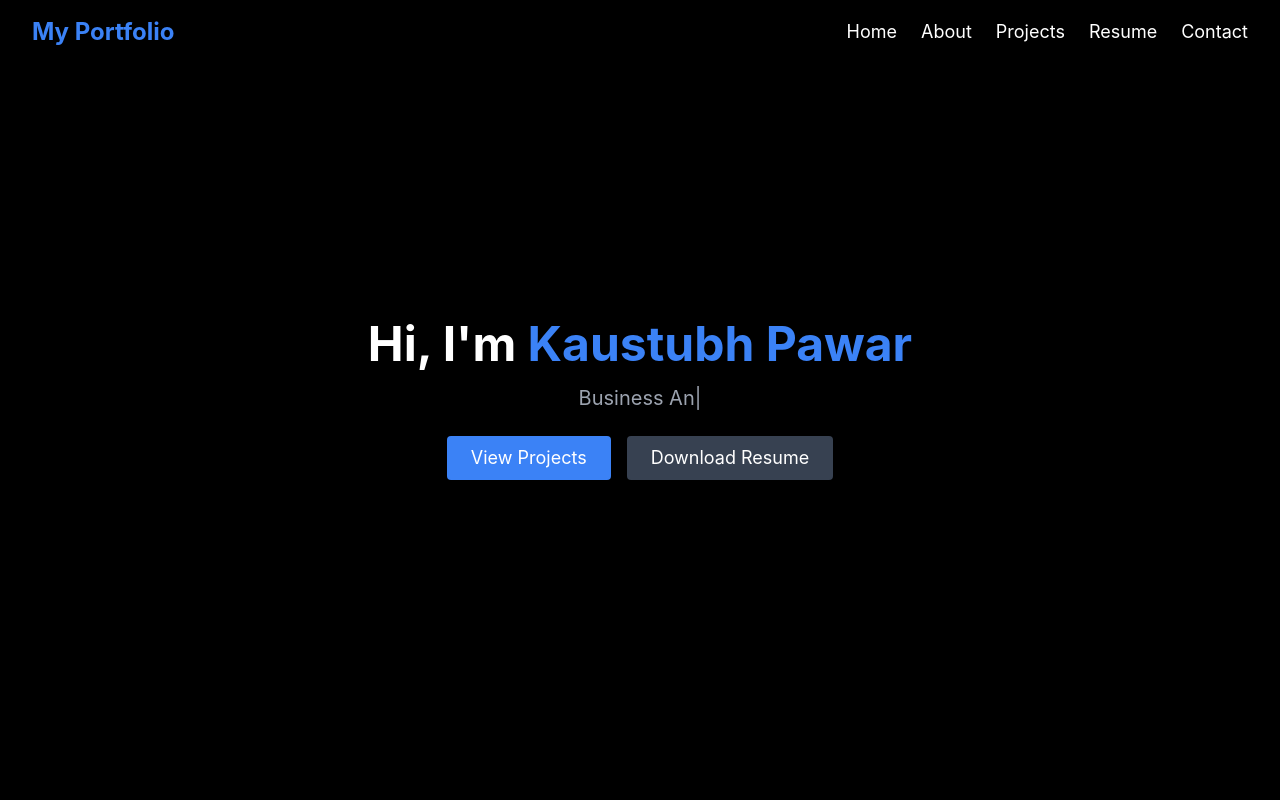
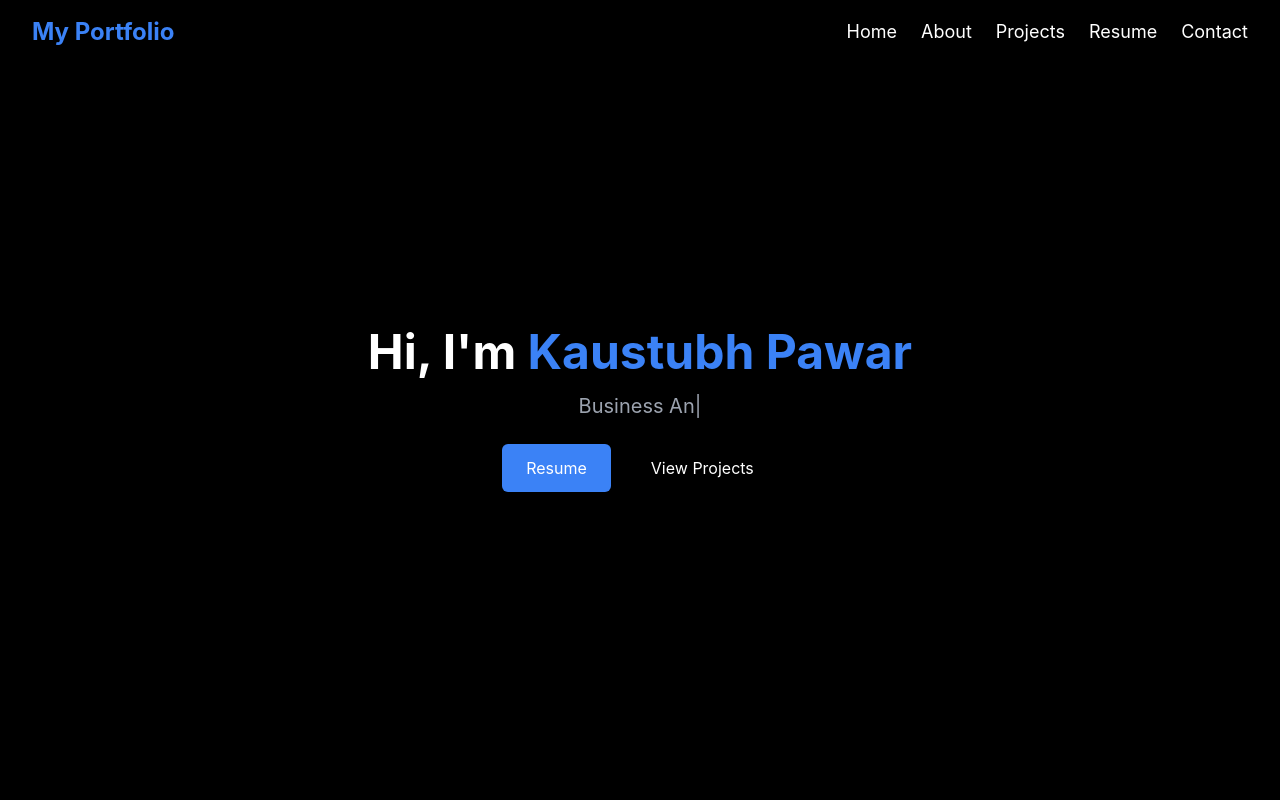
Before and after one commit to KaustubhPawar22/website, a React (Create React App) app: page / in a window 1280 px wide. Shown: the top 800 px of the page. Built offline with nearby package versions, Linux system fonts and the light colour scheme.

Commit message:
Added skill logos to Resume section

```diff
--- a/postcss.config.js
+++ b/postcss.config.js
@@ -1,7 +1,6 @@
-// postcss.config.js
 module.exports = {
-    plugins: {
-      tailwindcss: {},
-      autoprefixer: {},
-    },
-  }
+  plugins: [
+    require('@tailwindcss/postcss')(),
+    require('autoprefixer')(),
+  ],
+};
--- a/src/App.css
+++ b/src/App.css
@@ -1,3 +1,7 @@
+html {
+  scroll-behavior: smooth;
+}
+
 .App {
   text-align: center;
 }
--- a/src/App.js
+++ b/src/App.js
@@ -5,6 +5,7 @@ import About from "./About";
 import Projects from "./Projects";
 import Resume from "./Resume";
 import Contact from "./Contact";
+
 
 function App() {
   return (
--- a/src/HeroSection.js
+++ b/src/HeroSection.js
@@ -1,10 +1,12 @@
 import React from "react";
 import { motion } from "framer-motion";
 import { TypeAnimation } from "react-type-animation";
+import { Link } from "react-scroll";
 
 const HeroSection = () => {
   return (
-    <div className="h-screen flex flex-col items-center justify-center text-center text-white bg-black">
+
+    <section className="h-screen flex flex-col items-center justify-center text-center text-white bg-black pt-5">
       <motion.h1
         className="text-5xl font-bold"
         initial={{ opacity: 0, y: -20 }}
@@ -33,10 +35,29 @@ const HeroSection = () => {
         animate={{ opacity: 1, y: 0 }}
         transition={{ duration: 1, delay: 0.5 }}
       >
-        <button className="bg-blue-500 px-6 py-2 text-lg rounded">View Projects</button>
-        <button className="bg-gray-700 px-6 py-2 text-lg rounded">Download Resume</button>
+        <div className="flex gap-4">
+        {/* Resume Download Button */}
+        <a
+          href="/resume.pdf"
+          download="KaustubhPawar_Resume"
+          className="px-6 py-3 bg-blue-500 text-white rounded-md hover:bg-blue-600 transition-all"
+        >
+          Resume
+        </a>
+
+
+        <Link
+                    to="projects"
+                    smooth={true}
+                    duration={500}
+                    offset={-70} // Adjust offset to account for navbar height
+                    className="px-6 py-3 bg-white-500 text-white rounded-md hover:bg-blue-600 transition-all cursor-pointer"
+                    >
+                    View Projects
+                  </Link>
+      </div>
       </motion.div>
-    </div>
+    </section>
   );
 };
 
--- a/src/Navbar.js
+++ b/src/Navbar.js
@@ -3,14 +3,69 @@ import { Link } from "react-scroll";
 
 const Navbar = () => {
   return (
-    <nav className="fixed top-0 w-full bg-black bg-opacity-90 text-white py-4 px-8 flex justify-between items-center shadow-md">
+    <nav className="fixed top-0 w-full bg-black bg-opacity-90 text-white py-4 px-8 flex justify-between items-center shadow-md z-10">
       <h1 className="text-2xl font-bold text-blue-500">My Portfolio</h1>
       <ul className="flex gap-6 text-lg">
-        <li><Link to="home" smooth={true} duration={500} className="hover:text-blue-500 cursor-pointer">Home</Link></li>
-        <li><Link to="about" smooth={true} duration={500} className="hover:text-blue-500 cursor-pointer">About</Link></li>
-        <li><Link to="projects" smooth={true} duration={500} className="hover:text-blue-500 cursor-pointer">Projects</Link></li>
-        <li><Link to="resume" smooth={true} duration={500} className="hover:text-blue-500 cursor-pointer">Resume</Link></li>
-        <li><Link to="contact" smooth={true} duration={500} className="hover:text-blue-500 cursor-pointer">Contact</Link></li>
+        <li>
+          <Link
+            to="home"
+            smooth={true}
+            duration={500}
+            offset={-70} // Adjust offset to account for navbar height
+            className="hover:text-blue-500 cursor-pointer"
+            activeClass="text-blue-500 font-bold" // Active class for highlighting
+          >
+            Home
+          </Link>
+        </li>
+        <li>
+          <Link
+            to="about"
+            smooth={true}
+            duration={500}
+            offset={-70} // Adjust offset to account for navbar height
+            className="hover:text-blue-500 cursor-pointer"
+            activeClass="text-blue-500 font-bold" // Active class for highlighting
+          >
+            About
+          </Link>
+        </li>
+        <li>
+          <Link
+            to="projects"
+            smooth={true}
+            duration={500}
+            offset={-70} // Adjust offset to account for navbar height
+            className="hover:text-blue-500 cursor-pointer"
+            activeClass="text-blue-500 font-bold" // Active class for highlighting
+          >
+            Projects
+          </Link>
+        </li>
+        <li>
+          <Link
+            to="resume"
+            smooth={true}
+            duration={500}
+            offset={-70} // Adjust offset to account for navbar height
+            className="hover:text-blue-500 cursor-pointer"
+            activeClass="text-blue-500 font-bold" // Active class for highlighting
+          >
+            Resume
+          </Link>
+        </li>
+        <li>
+          <Link
+            to="contact"
+            smooth={true}
+            duration={500}
+            offset={-70} // Adjust offset to account for navbar height
+            className="hover:text-blue-500 cursor-pointer"
+            activeClass="text-blue-500 font-bold" // Active class for highlighting
+          >
+            Contact
+          </Link>
+        </li>
       </ul>
     </nav>
   );
--- a/src/Resume.js
+++ b/src/Resume.js
@@ -16,7 +16,7 @@ const Resume = () => {
       {/* Resume Download Button */}
       <motion.a
         href="/resume.pdf" // Replace with the actual path to your resume file
-        download="YourName_Resume.pdf"
+        download="KaustubhPawar_Resume.pdf"
         className="bg-blue-600 text-white px-6 py-3 rounded-lg text-lg font-semibold shadow-lg hover:bg-blue-500 transition"
         initial={{ opacity: 0, scale: 0.8 }}
         animate={{ opacity: 1, scale: 1 }}
@@ -32,7 +32,7 @@ const Resume = () => {
         animate={{ opacity: 1, y: 0 }}
         transition={{ duration: 1, delay: 1 }}
       >
-        {["Python", "SQL", "Tableau", "Power BI", "Excel", "Machine Learning", "Data Visualization", "Business Analytics"].map((skill, index) => (
+        {["Python", "SQL", "Tableau", "Power BI", "Excel", "Data Visualization", "Business Analytics"].map((skill, index) => (
           <span key={index} className="bg-gray-800 px-4 py-2 rounded text-white shadow-md">
             {skill}
           </span>
--- a/src/index.css
+++ b/src/index.css
@@ -1,9 +1,15 @@
+html {
+  scroll-behavior: smooth;
+}
+
 @tailwind base;
 @tailwind components;
 @tailwind utilities;
 
 
+
 body {
+  @apply bg-white text-black transition-colors duration-300;
   margin: 0;
   font-family: -apple-system, BlinkMacSystemFont, 'Segoe UI', 'Roboto', 'Oxygen',
     'Ubuntu', 'Cantarell', 'Fira Sans', 'Droid Sans', 'Helvetica Neue',
--- a/tailwind.config.js
+++ b/tailwind.config.js
@@ -1,12 +1,29 @@
-// tailwind.config.js
 /** @type {import('tailwindcss').Config} */
 module.exports = {
-    content: [
-      "./index.html",
-      "./src/**/*.{js,jsx,ts,tsx}",
-    ],
-    theme: {
-      extend: {},
+  darkMode: "class",
+  content: [
+    "./public/index.html",
+    "./src/**/*.{js,jsx,ts,tsx}",
+  ],
+  theme: {
+    extend: {
+      fontFamily: {
+        sans: ['Montserrat', 'ui-sans-serif', 'system-ui'],
+      },
+      colors: {
+        primary: '#1e40af',    // A deep blue
+        secondary: '#64748b',  // Gray-blue for secondary text
+      },
+      keyframes: {
+        fadeIn: {
+          '0%': { opacity: '0' },
+          '100%': { opacity: '1' },
+        },
+      },
+      animation: {
+        fadeIn: 'fadeIn 1s ease-out',
+      },
     },
-    plugins: [],
-  }
+  },
+  plugins: [],
+};
```
Also changed, not shown: package.json (+7 -0 lines), 2 other files (tests, documents, lock files or other folders).
